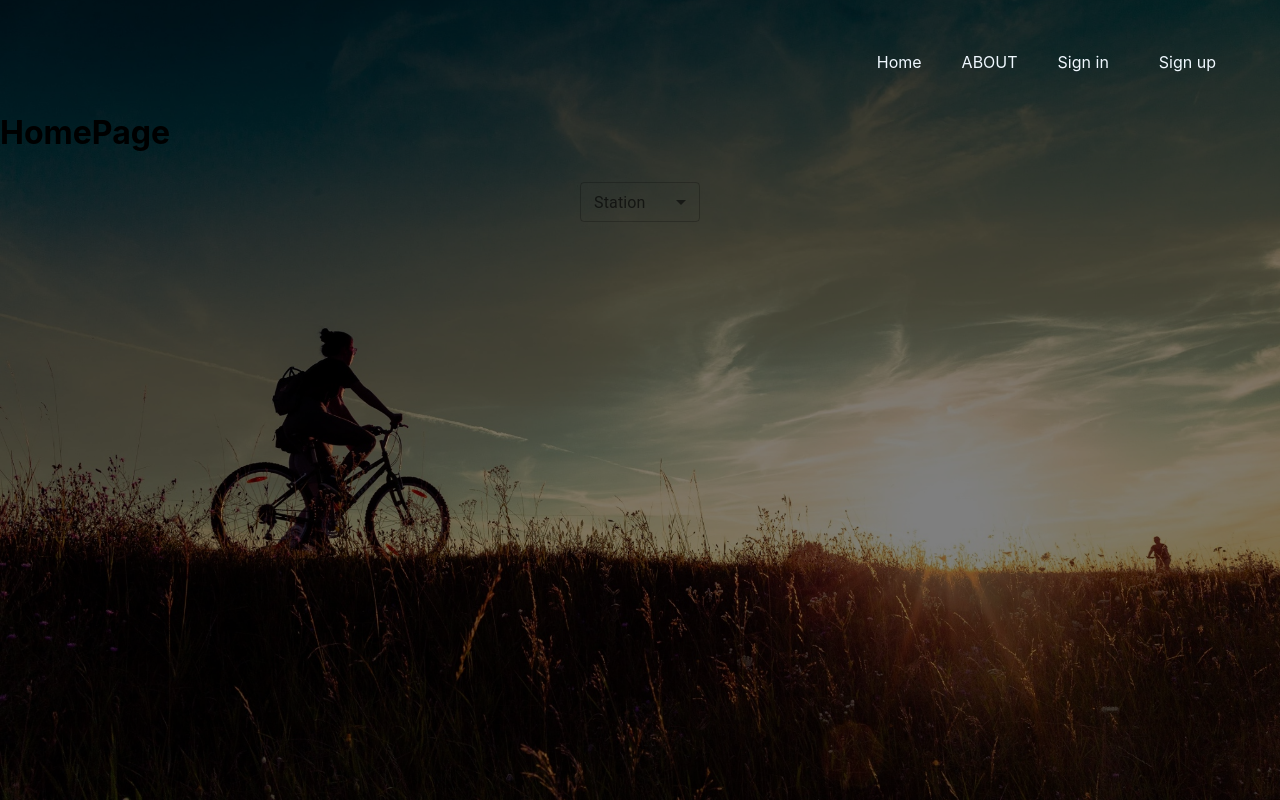
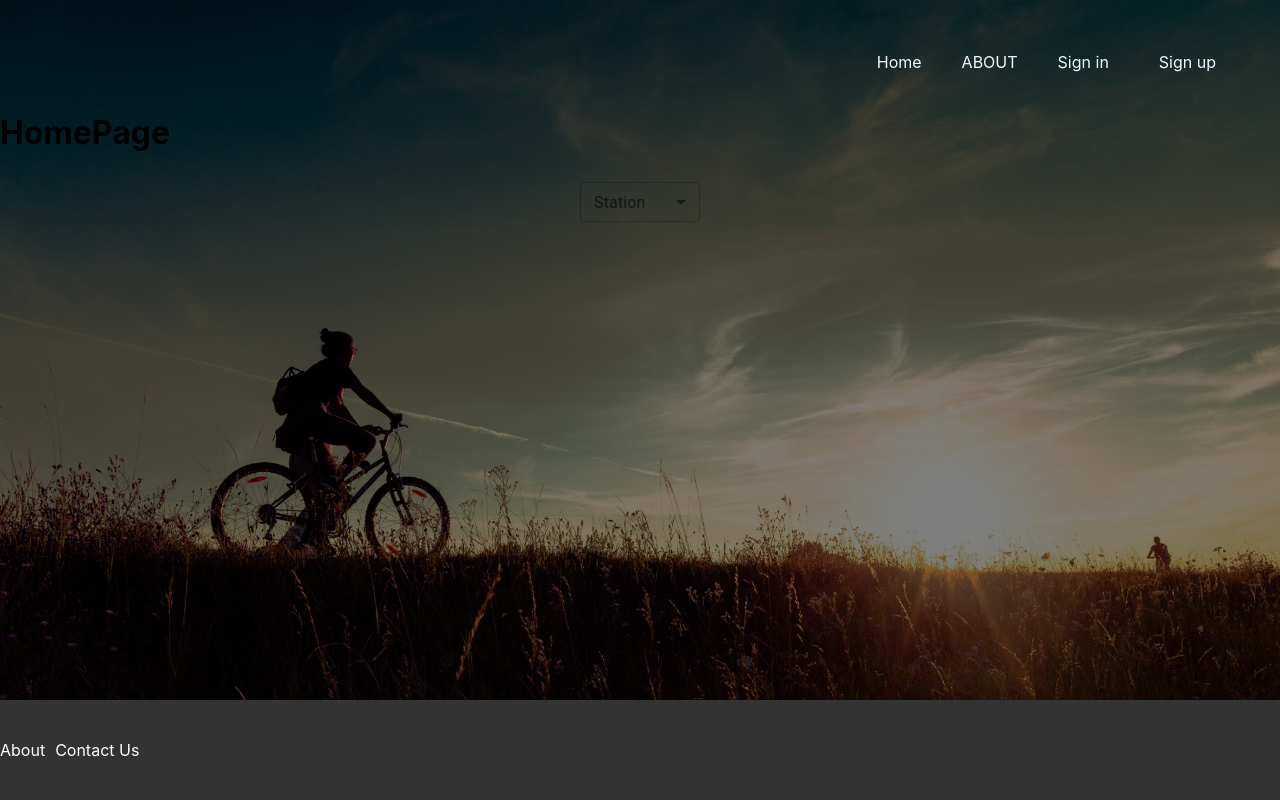
Before and after one commit to mefepolat/bike-project, a React (Create React App) app in the folder client/: page / in a window 1280 px wide. Built offline with nearby package versions, Linux system fonts and the light colour scheme.

Commit message:
added footer

```diff
--- a/client/package.json
+++ b/client/package.json
@@ -5,6 +5,10 @@
   "dependencies": {
     "@emotion/react": "^11.10.5",
     "@emotion/styled": "^11.10.5",
+    "@fortawesome/fontawesome-svg-core": "^6.3.0",
+    "@fortawesome/free-regular-svg-icons": "^6.3.0",
+    "@fortawesome/free-solid-svg-icons": "^6.3.0",
+    "@fortawesome/react-fontawesome": "^0.2.0",
     "@mui/icons-material": "^5.11.0",
     "@mui/material": "^5.11.8",
     "@testing-library/jest-dom": "^5.16.5",
--- a/client/src/App.css
+++ b/client/src/App.css
@@ -19,6 +19,7 @@ body {
   background-repeat: no-repeat;
   background-position: center center;
   position: relative;
+  bottom: 0;
 }
 
 .overlay {
--- a/client/src/App.js
+++ b/client/src/App.js
@@ -5,6 +5,8 @@ import "./App.css"
 import Admin from './user/pages/Admin';
 import background from "./images/bckgrnd.jpg"
 import NavBar from './shared/components/Navbar';
+import Footer from './shared/components/Footer';
+
 
 
 function App() {
@@ -21,8 +23,11 @@ function App() {
           <Route path='*' element={<Navigate to='/' />} />
           </Routes>
       </BrowserRouter>
+      <Footer />
       </div>
+
       </div>
+
   );
 };
 
--- a/client/src/home/pages/Home.js
+++ b/client/src/home/pages/Home.js
@@ -1,5 +1,7 @@
 // import CheckOutButton from "../components/CheckOutButton";
+
 import SelectStation from "../components/SelectStation"
+
 
 const HomePage = () => {
     return (
@@ -8,6 +10,9 @@ const HomePage = () => {
 
 
             <SelectStation />
+
+
+
         </div>
     )
 };
--- /dev/null
+++ b/client/src/shared/components/Footer.css
@@ -0,0 +1,54 @@
+footer {
+  display: flex;
+  justify-content: space-between;
+  align-items: center;
+  height: 100px;
+  width: 100%;
+  background-color: #333;
+  color: #fff;
+  position: fixed;
+  bottom: 0;
+  left: 0;
+  margin: 0 auto;
+}
+
+.footer-left, .footer-right {
+  display: flex;
+  align-items: flex-start;
+  justify-content: flex-end;
+}
+
+.footer-left a, .footer-right a {
+  color: #fff;
+  text-decoration: none;
+  margin-right: 10px;
+}
+
+.footer-right a {
+  margin-left: 10px;
+}
+footer a {
+  color: #fff;
+  text-decoration: none;
+  margin-right: 20px;
+}
+
+.social-icon {
+  height: 40px;
+  width: 40px;
+  background-repeat: no-repeat;
+  background-position: center;
+  background-size: contain;
+}
+
+.facebook-icon {
+  background-image: url('https://example.com/facebook-icon.png');
+}
+
+.instagram-icon {
+  background-image: url('https://example.com/instagram-icon.png');
+}
+
+.twitter-icon {
+  background-image: url('https://example.com/twitter-icon.png');
+}
--- /dev/null
+++ b/client/src/shared/components/Footer.js
@@ -0,0 +1,24 @@
+import "./Footer.css"
+const Footer = () => {
+    return (
+        <footer>
+       <div class="footer-left">
+    <a href="/">About</a>
+    <a href="/">Contact Us</a>
+  </div>
+  <div class="footer-right">
+    <a href="/">
+      <i className="fab fa-facebook-square"></i>
+    </a>
+    <a href="/">
+      <i className="fab fa-twitter-square"></i>
+    </a>
+    <a href="/">
+      <i className="fab fa-instagram"></i>
+    </a>
+  </div>
+      </footer>
+    )
+}
+
+export default Footer;
```
Also changed, not shown: 1 other file (tests, documents, lock files or other folders).
